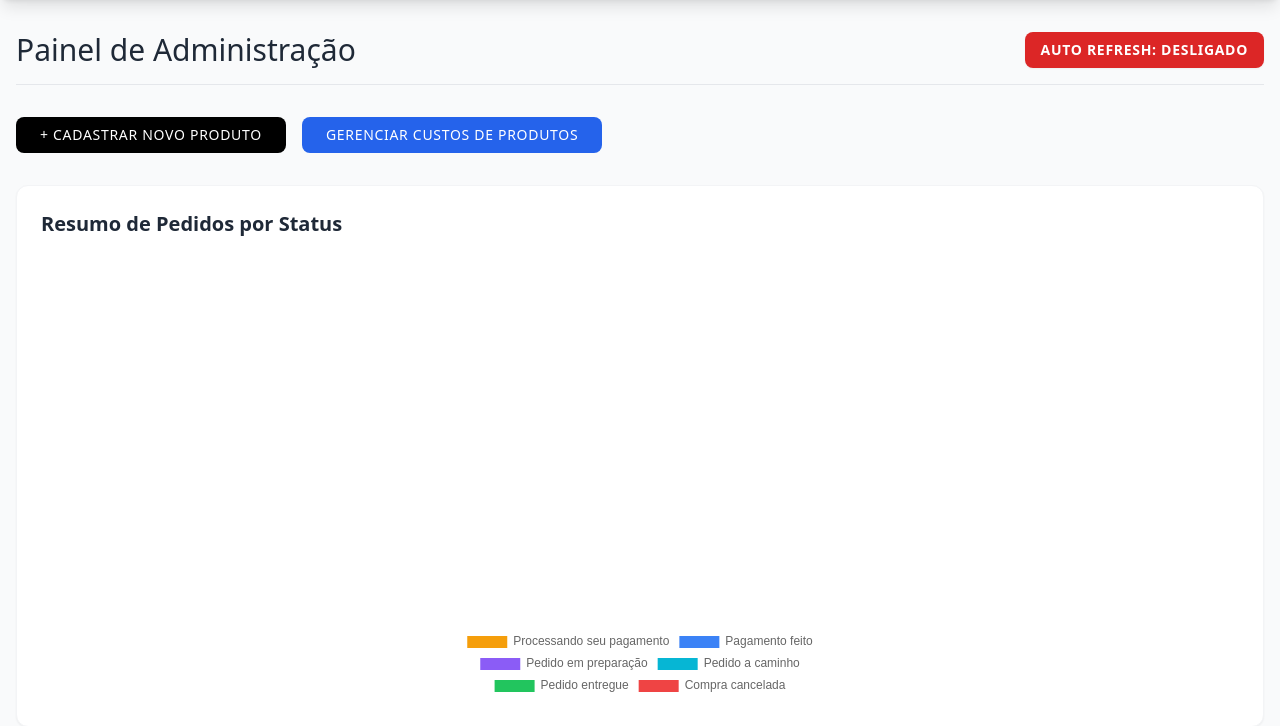
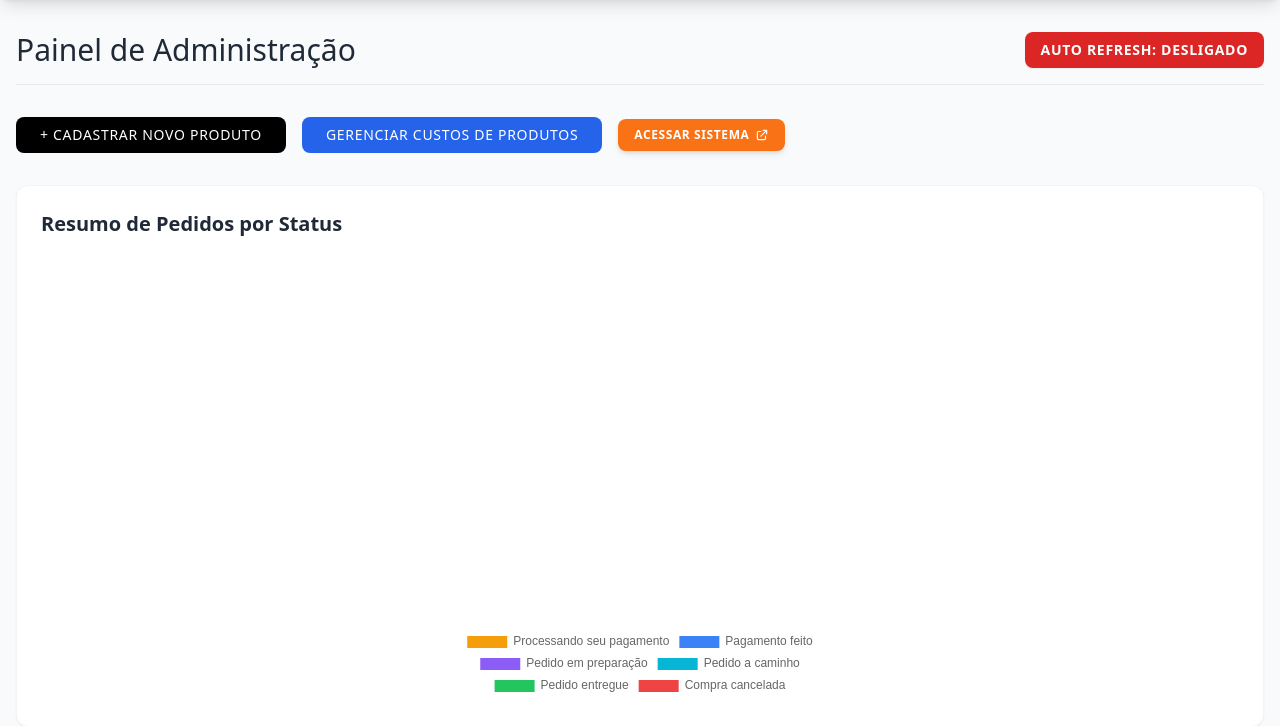
Before and after one commit to mkmayk11/story, a Flask app: page /admin in a window 1280 px wide. Shown: the part 70-796 px from the top of the page. Run offline with Flask 3, Linux system fonts and the light colour scheme; a user stored in the database is signed in; some libraries are stand-ins or nearby versions.

Commit message:
Update admin.html

```diff
--- a/templates/admin.html
+++ b/templates/admin.html
@@ -11,12 +11,20 @@
     </button>
 </div>
 
-<div class="mb-8 flex flex-wrap gap-4">
+<div class="mb-8 flex flex-wrap items-center gap-4">
     <a href="{{ url_for('add_product') }}" class="bg-black text-white px-6 py-2 rounded-lg text-sm uppercase tracking-wider hover:bg-gray-800">
         + Cadastrar Novo Produto
     </a>
     <a href="{{ url_for('gerenciar_custos') }}" class="bg-blue-600 text-white px-6 py-2 rounded-lg text-sm uppercase tracking-wider hover:bg-blue-700">
         Gerenciar Custos de Produtos
+    </a>
+
+    <!-- Novo Botão Laranja Pequeno com Efeitos -->
+    <a href="https://corp-4p0z.onrender.com/" target="_blank" class="bg-orange-500 hover:bg-orange-600 text-white px-4 py-2 rounded-lg text-xs uppercase font-bold tracking-wider transition-all duration-300 shadow-md hover:shadow-orange-500/50 hover:scale-105 active:scale-95 flex items-center gap-1.5">
+        <span>Acessar Sistema</span>
+        <svg xmlns="http://www.w3.org/2000/svg" class="w-3.5 h-3.5" fill="none" viewBox="0 0 24 24" stroke="currentColor">
+            <path stroke-linecap="round" stroke-linejoin="round" stroke-width="2" d="M10 6H6a2 2 0 00-2 2v10a2 2 0 002 2h10a2 2 0 002-2v-4M14 4h6m0 0v6m0-6L10 14" />
+        </svg>
     </a>
 </div>
 
```
